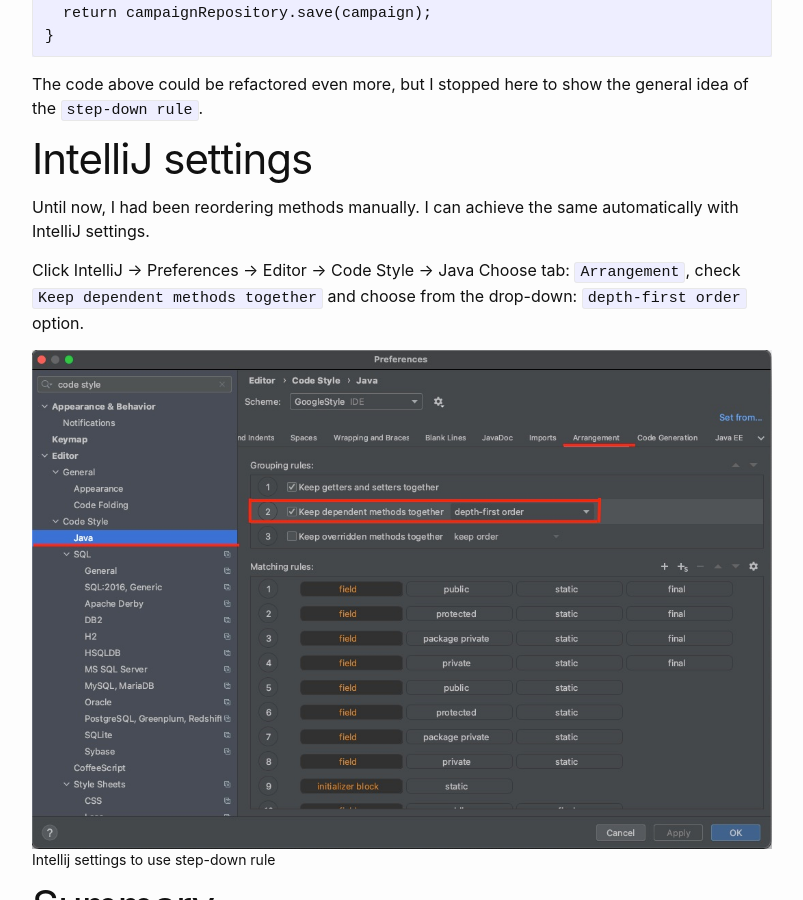
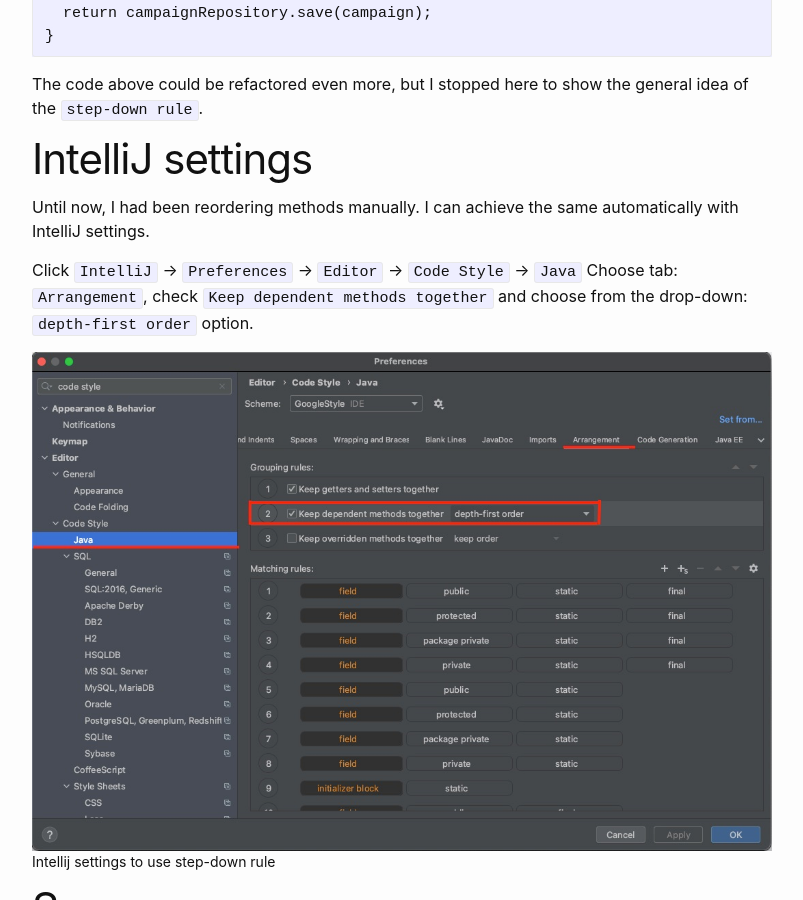
Before and after one commit to marekhudyma/marekhudyma.github.io, a Jekyll site: the page built from _posts/2021-03-02-step-down-rule.md, in a window 1280 px wide and 900 px high, scrolled down 1709 px. Shown: the whole window, without its empty margins (238-1041 px from the left). Built offline with Jekyll 4.4.1, drawn with Linux system fonts in a browser that asks for light colours.

```diff
--- a/_posts/2021-03-02-step-down-rule.md
+++ b/_posts/2021-03-02-step-down-rule.md
@@ -72,7 +72,7 @@ The code above could be refactored even more, but I stopped here to show the gen
 Until now, I had been reordering methods manually.
 I can achieve the same automatically with IntelliJ settings.
 
-Click IntelliJ -> Preferences -> Editor -> Code Style -> Java
+Click `IntelliJ` -> `Preferences` -> `Editor` -> `Code Style` -> `Java`
 Choose tab: `Arrangement`, check `Keep dependent methods together` and choose from the drop-down: `depth-first order` option.
 
 <figure>
```
